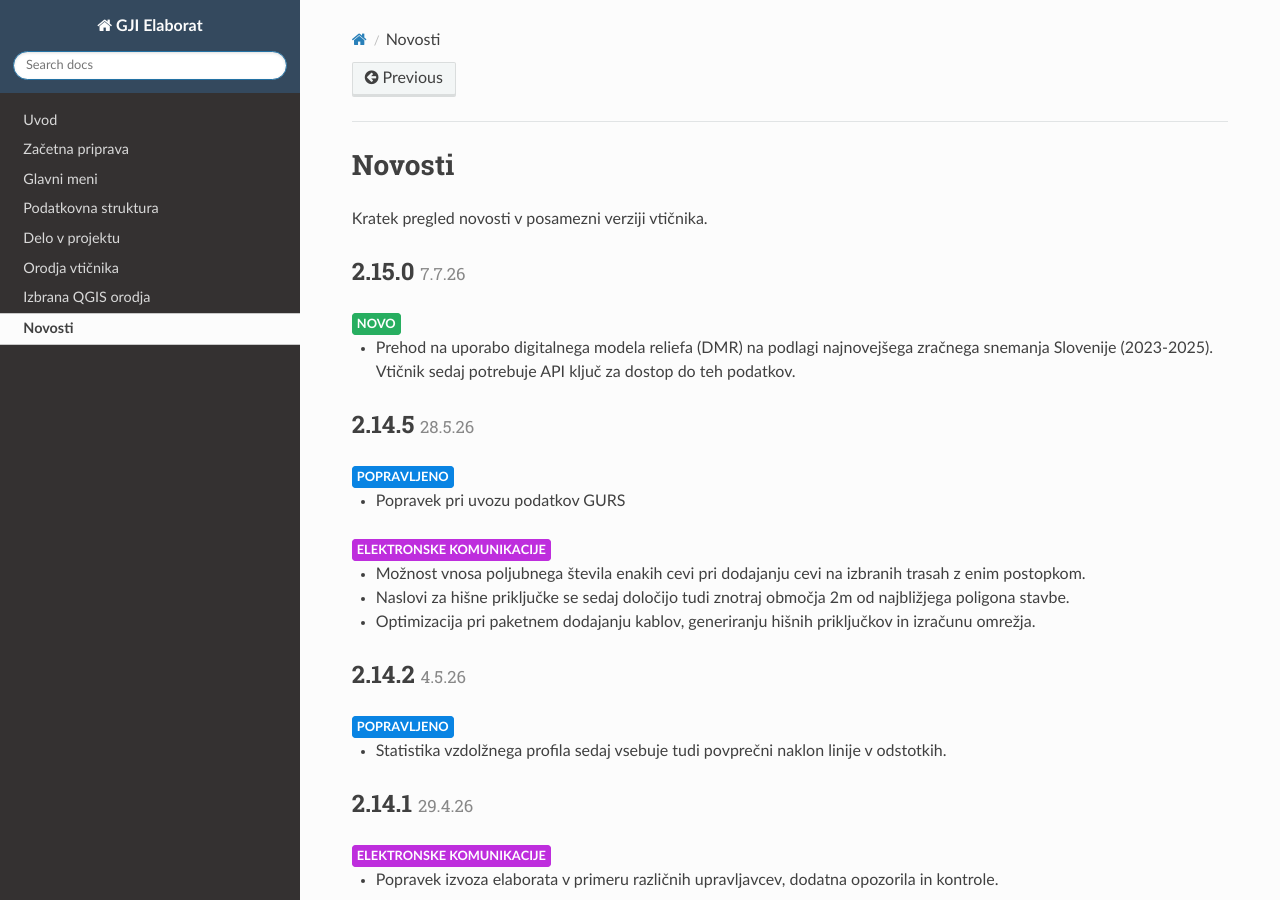
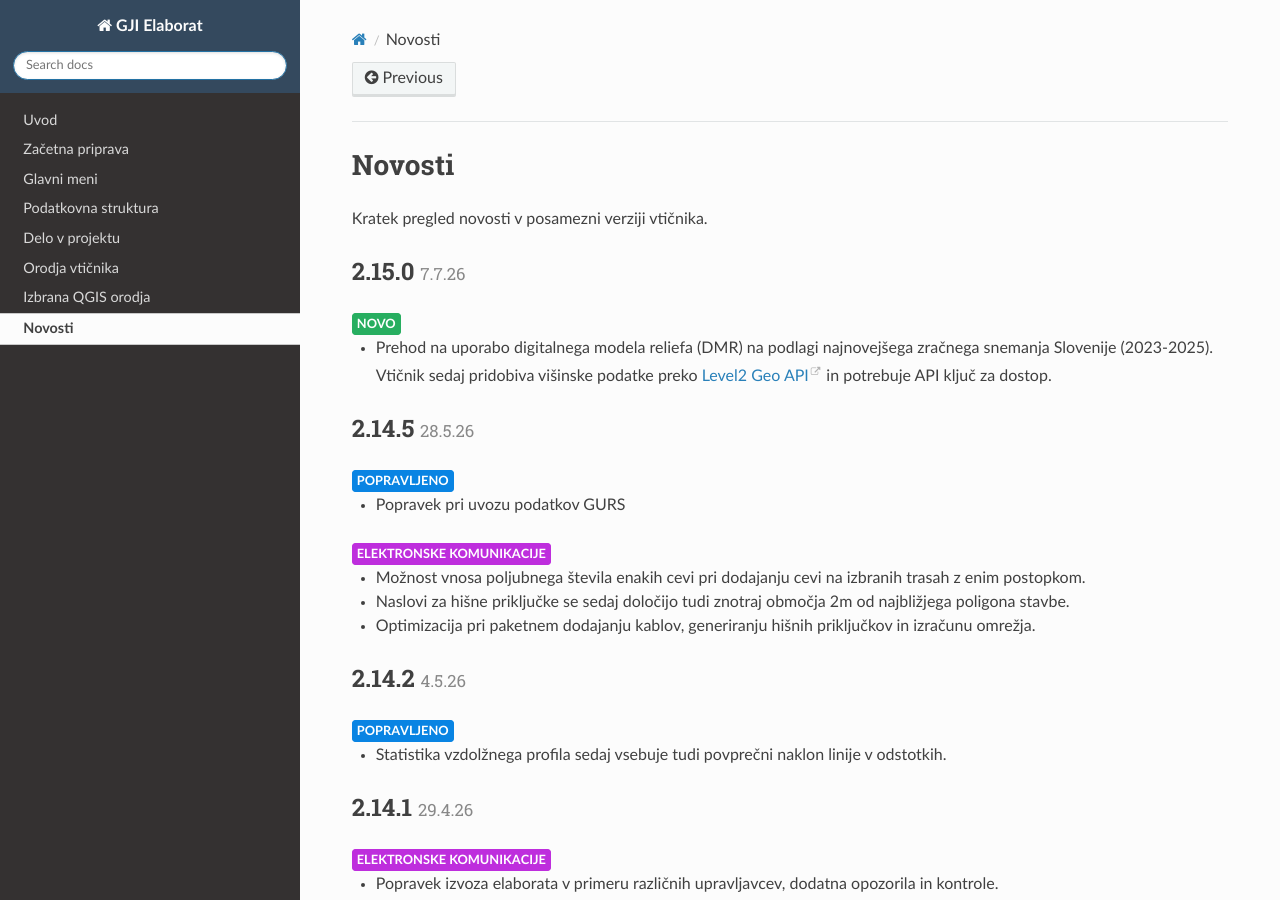
Before and after one commit to level2-gis/gji_elaborat_docs, a Sphinx documentation site: the page built from doc/novosti.rst, in a window 1280 px wide and 900 px high. Built offline with Sphinx 7.4.7 and the Read the Docs theme 3.1.0, drawn with Linux system fonts in a browser that asks for light colours.

Commit message:
novosti, link

```diff
--- a/doc/novosti.rst
+++ b/doc/novosti.rst
@@ -12,7 +12,8 @@ Kratek pregled novosti v posamezni verziji vtičnika.
 
 |newlabel|
 
-- Prehod na uporabo digitalnega modela reliefa (DMR) na podlagi najnovejšega zračnega snemanja Slovenije (2023-2025). Vtičnik sedaj potrebuje API ključ za dostop do teh podatkov.
+- Prehod na uporabo digitalnega modela reliefa (DMR) na podlagi najnovejšega zračnega snemanja Slovenije (2023-2025). Vtičnik sedaj pridobiva višinske podatke preko
+  `Level2 Geo API <https://level2.si/resitve/level2-geo-api>`_ in potrebuje API ključ za dostop.
 
 .. _v2.14.5:
 
```
